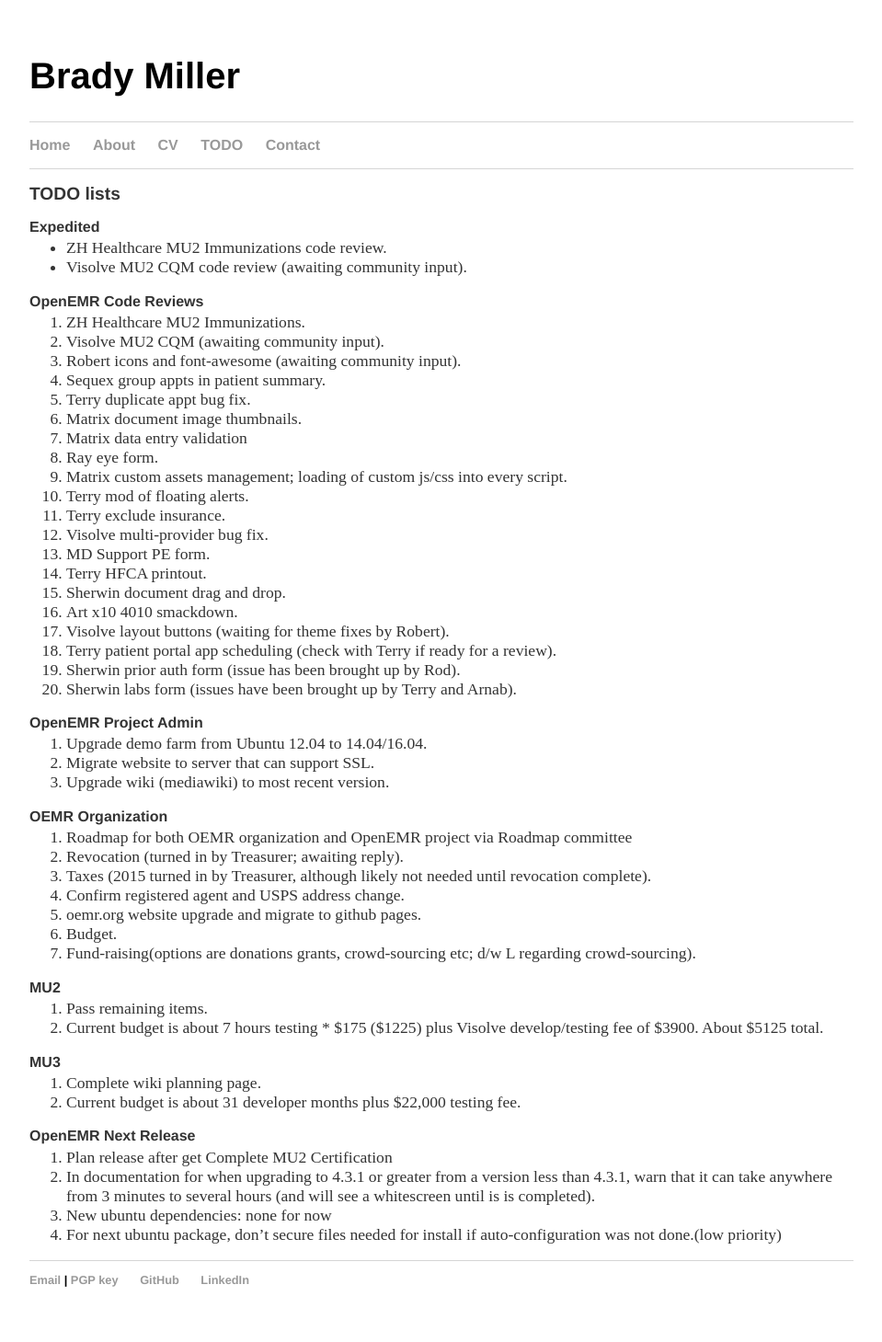
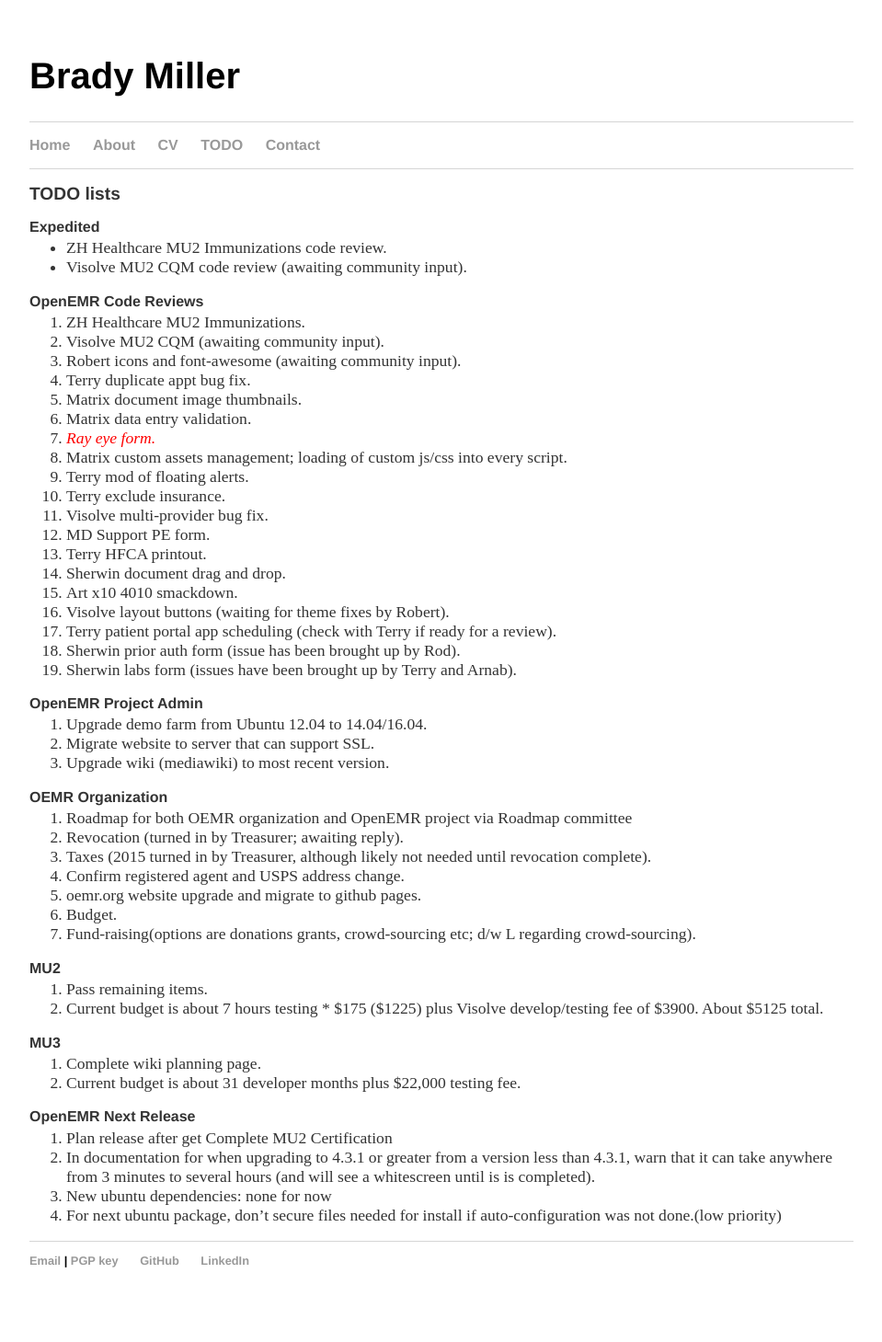
Before and after one commit to bradymiller/bradymiller.github.io, a Jekyll site: the page built from todo/index.md, in a window 1280 px wide. Shown: the whole page at 92% size, without its empty margins (160-1119 px from the left). Built offline with Jekyll 4.4.1, drawn with Linux system fonts in a browser that asks for light colours; after the commit the page ends 1438 px from its top, so only the background shows below that.

Commit message:
Update todo list

```diff
--- a/todo/index.md
+++ b/todo/index.md
@@ -11,11 +11,10 @@
 1. ZH Healthcare MU2 Immunizations.
 1. Visolve MU2 CQM (awaiting community input).
 1. Robert icons and font-awesome (awaiting community input).
-1. Sequex group appts in patient summary.
 1. Terry duplicate appt bug fix.
 1. Matrix document image thumbnails.
-1. Matrix data entry validation
-1. Ray eye form.
+1. Matrix data entry validation.
+1. *Ray eye form.*{: style="color: red"}
 1. Matrix custom assets management; loading of custom js/css into every script.
 1. Terry mod of floating alerts.
 1. Terry exclude insurance.
```
